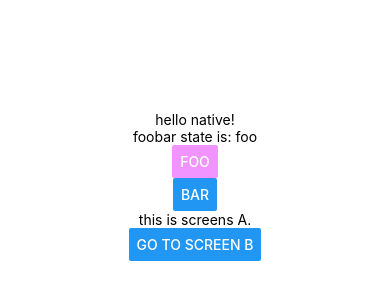
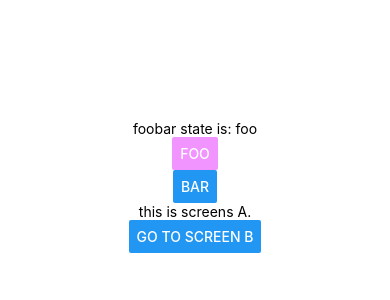
Before and after one commit to ArShown/react-native-starter-kit, a React Native app: screen / in a window 390 px wide. Shown: the part 236-536 px from the top of the page. Built offline with nearby package versions, Linux system fonts and the light colour scheme.

Commit message:
簡化視圖

```diff
--- a/App.js
+++ b/App.js
@@ -1,14 +1,12 @@
 import React from 'react';
-import Master from './source/master';
+import Main from './source/screens/main';
 import { Provider } from 'react-redux';
 import store from './source/storage/store';
 
 export default function App() {
   return (
     <Provider store={store}>
-      <Master>
-        hello native!
-      </Master>
+      <Main />
     </Provider>
   );
 }
--- a/source/master/index.jsx
+++ b/source/screens/main.jsx
@@ -2,10 +2,10 @@ import React, { useState, useMemo } from 'react';
 import { useSelector, useDispatch } from 'react-redux';
 import { StyleSheet, Text, View, Button } from 'react-native';
 /* screens */
-import A from '../screens/a';
-import B from '../screens/b';
+import A from './a';
+import B from './b';
 
-const Master = ({ children }) => {
+const Main = () => {
   const [screen, setScreen] = useState(false);
   const state = useSelector(state => state['foobar']);
   const dispatch = useDispatch();
@@ -27,7 +27,6 @@ const Master = ({ children }) => {
 
   return (
     <View style={styles.container}>
-      <Text>{children}</Text>
       <Text>foobar state is: {state}</Text>
       <Button color="#f194ff" onPress={fooHandler} title="foo" />
       <Button onPress={barHandler} title="bar" />
@@ -49,4 +48,4 @@ const styles = StyleSheet.create({
   }
 });
 
-export default Master;
+export default Main;
```
